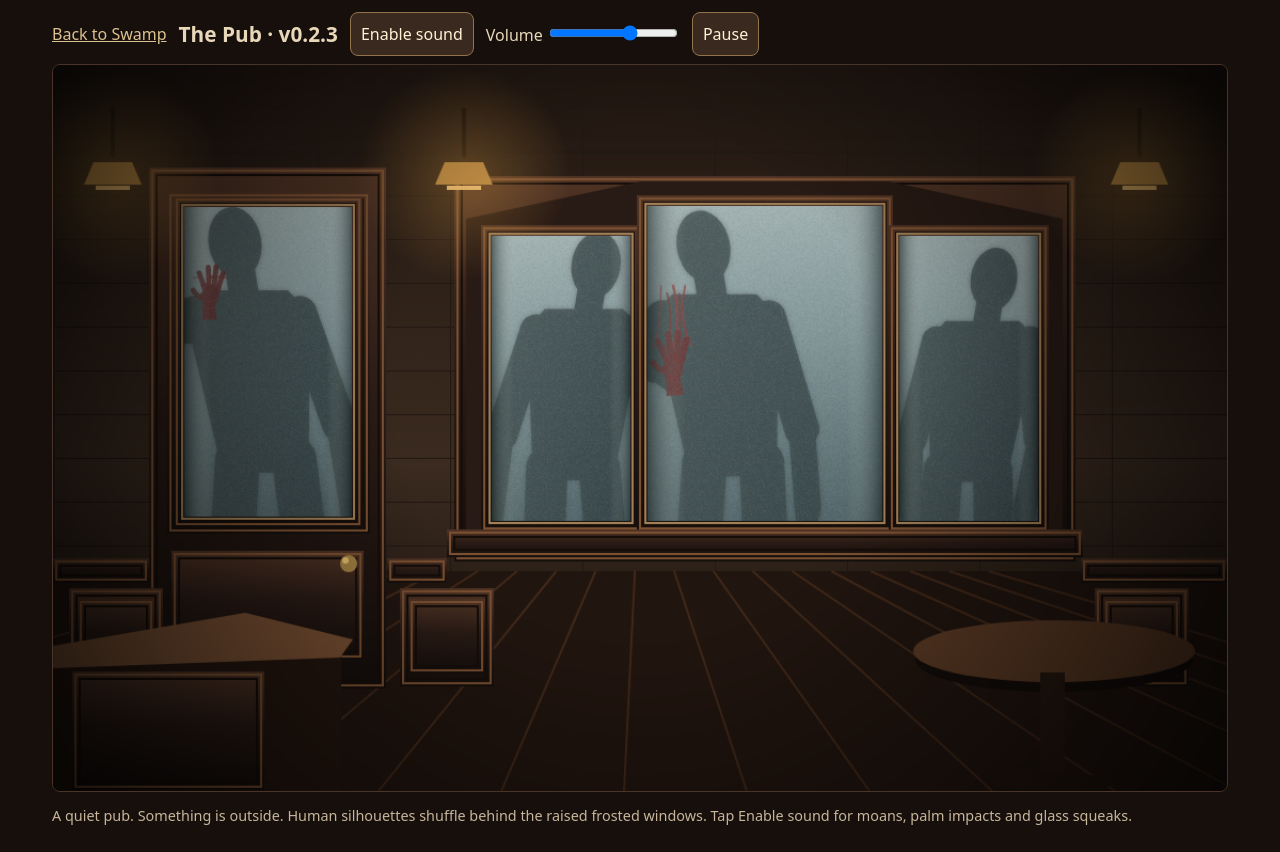
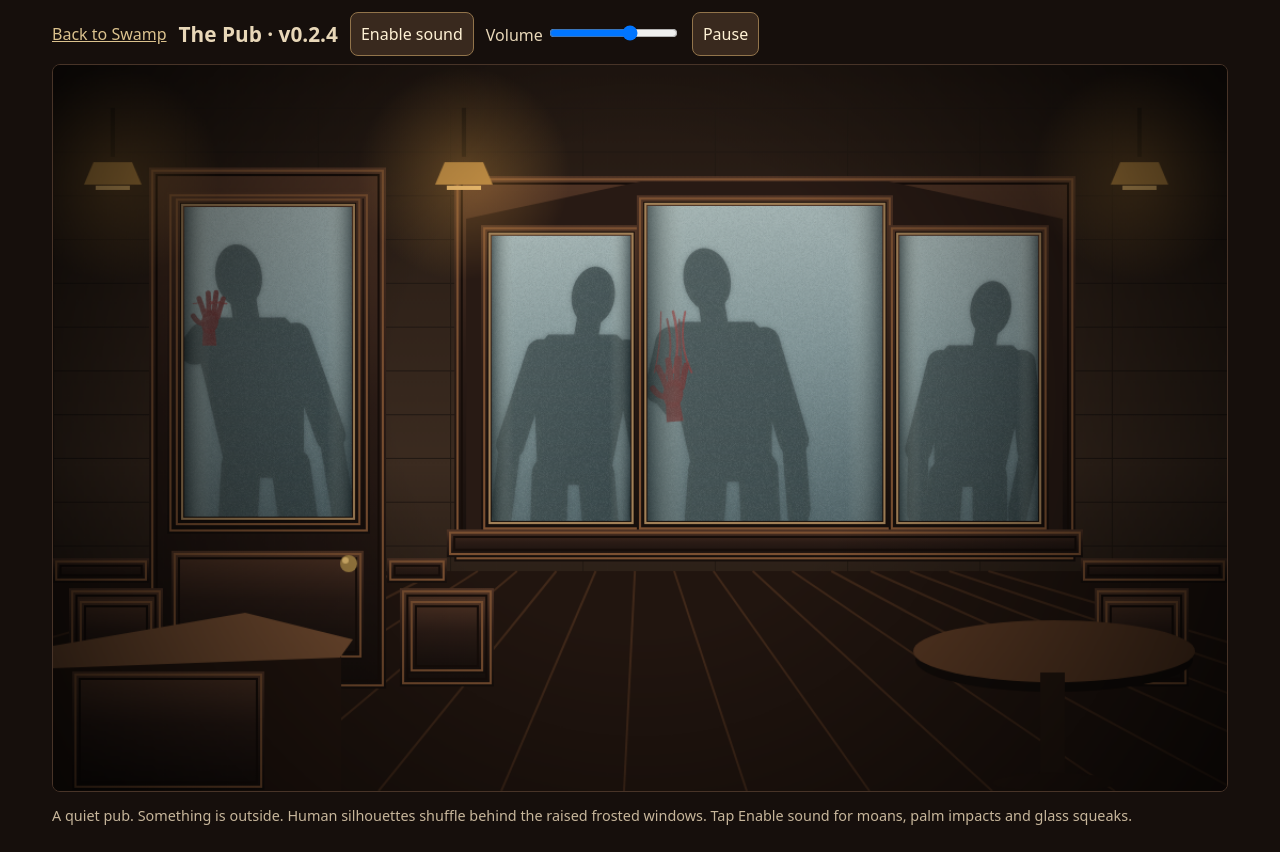
Before and after one commit to impishlycreative/swamp, a browser extension: page zombie_pub/index.html in a window 1280 px wide. Drawn offline with Linux system fonts and the light colour scheme; animation ran at ten frames a second.

Commit message:
The Pub v0.2.4: reduce zombie height while hiding knees and replace tonal squeaks with rough glass friction

```diff
--- a/zombie_pub/index.html
+++ b/zombie_pub/index.html
@@ -1,14 +1,14 @@
 <!doctype html>
-<html lang="en"><head><meta charset="utf-8"><meta name="viewport" content="width=device-width,initial-scale=1,viewport-fit=cover"><title>The Pub — v0.2.3</title>
+<html lang="en"><head><meta charset="utf-8"><meta name="viewport" content="width=device-width,initial-scale=1,viewport-fit=cover"><title>The Pub — v0.2.4</title>
 <style>
 *{box-sizing:border-box}body{margin:0;background:#160f0c;color:#e8d7b8;font:16px system-ui,sans-serif}main{max-width:1200px;margin:auto;padding:12px}header{display:flex;gap:12px;align-items:center;flex-wrap:wrap;margin-bottom:8px}h1{margin:0;font-size:1.3rem}a{color:#dbc28e}button{background:#39291e;color:#fff2d5;border:1px solid #92744b;border-radius:8px;padding:10px;font:inherit}canvas{width:100%;height:auto;display:block;background:#100c09;border:1px solid #483428;border-radius:8px}p{color:#c7b69b;font-size:.9rem}
-</style></head><body><main><header><a href="../index.html">Back to Swamp</a><h1>The Pub · v0.2.3</h1><button id="sound">Enable sound</button><label>Volume <input id="volume" type="range" min="0" max="100" value="65" aria-label="Volume"></label><button id="pause">Pause</button></header><canvas id="view" width="1100" height="680" aria-label="Inside a dim pub, silhouettes and hands move behind frosted windows"></canvas><p id="status">A quiet pub. Something is outside. Human silhouettes shuffle behind the raised frosted windows. Tap Enable sound for moans, palm impacts and glass squeaks.</p></main>
+</style></head><body><main><header><a href="../index.html">Back to Swamp</a><h1>The Pub · v0.2.4</h1><button id="sound">Enable sound</button><label>Volume <input id="volume" type="range" min="0" max="100" value="65" aria-label="Volume"></label><button id="pause">Pause</button></header><canvas id="view" width="1100" height="680" aria-label="Inside a dim pub, silhouettes and hands move behind frosted windows"></canvas><p id="status">A quiet pub. Something is outside. Human silhouettes shuffle behind the raised frosted windows. Tap Enable sound for moans, palm impacts and glass squeaks.</p></main>
 <script>
 "use strict";
 const canvas=document.getElementById("view"), c=canvas.getContext("2d"), W=1100,H=680;
 const rnd=(a,b)=>a+Math.random()*(b-a), clamp=(v,a,b)=>Math.max(a,Math.min(b,v));
 const panes=[{x:123,y:133,w:157,h:290},{x:411,y:160,w:130,h:267},{x:557,y:132,w:220,h:295},{x:793,y:160,w:130,h:267}];
-const actors=panes.map((p,i)=>({p,phase:rnd(0,6),x:p.x+p.w*.5,side:i%2?1:-1,height:rnd(1.48,1.58),stride:rnd(1.7,2.3)}));
+const actors=panes.map((p,i)=>({p,phase:rnd(0,6),x:p.x+p.w*.5,side:i%2?1:-1,height:rnd(1.30,1.39),stride:rnd(1.7,2.3)}));
 const silhouette=document.createElement("canvas");silhouette.width=260;silhouette.height=330;
 const sg=silhouette.getContext("2d");
 const smooth=v=>v*v*(3-2*v);
@@ -87,7 +87,7 @@ function route(node,pan){if(ac.createStereoPanner){const p=ac.createStereoPanner
 function hiss(t,dur,amp,freq,Q,pan,endFreq){const s=ac.createBufferSource(),f=ac.createBiquadFilter(),g=ac.createGain();s.buffer=noise;f.type="bandpass";f.frequency.setValueAtTime(freq,t);f.frequency.exponentialRampToValueAtTime(endFreq||freq,t+dur);f.Q.value=Q;g.gain.setValueAtTime(.0001,t);g.gain.linearRampToValueAtTime(amp,t+Math.min(.035,dur*.2));g.gain.exponentialRampToValueAtTime(.0001,t+dur);s.connect(f);f.connect(g);route(g,pan);s.start(t,rnd(0,.5),dur);s.stop(t+dur)}
 function tone(t,dur,amp,freq,end,pan,type="sine"){const o=ac.createOscillator(),g=ac.createGain();o.type=type;o.frequency.setValueAtTime(freq,t);o.frequency.exponentialRampToValueAtTime(end,t+dur);g.gain.setValueAtTime(.0001,t);g.gain.linearRampToValueAtTime(amp,t+Math.min(.08,dur*.2));g.gain.exponentialRampToValueAtTime(.0001,t+dur);o.connect(g);route(g,pan);o.start(t);o.stop(t+dur)}
 function slap(pan){if(!enabled||paused||!ac||ac.state!=="running")return;const t=ac.currentTime;hiss(t,.12,.55,850,.7,pan,250);hiss(t,.038,.38,2400,.8,pan,1100);tone(t,.18,.22,190,85,pan);tone(t,.11,.08,880,790,pan)}
-function squeak(pan,strength){if(!enabled||paused||!ac||ac.state!=="running")return;const t=ac.currentTime;const f=rnd(1050,2400);hiss(t,.15,.14*strength,f,9,pan,f*rnd(.6,1.2));tone(t,.12,.055*strength,f,f*rnd(.65,1.3),pan)}
+function squeak(pan,strength){if(!enabled||paused||!ac||ac.state!=="running")return;const t=ac.currentTime;const f=rnd(650,1450);hiss(t,rnd(.08,.16),.24*strength,f,1.1,pan,f*rnd(.65,1.35));hiss(t+.025,.07,.12*strength,rnd(1700,3000),.8,pan,1200)}
 function moan(pan){if(!enabled||paused||!ac||ac.state!=="running")return;const t=ac.currentTime,d=rnd(1.2,2.5),f=rnd(90,145);const o=ac.createOscillator(),lp=ac.createBiquadFilter(),g=ac.createGain(),v=ac.createOscillator(),vg=ac.createGain();o.type="sawtooth";o.frequency.setValueAtTime(f,t);o.frequency.linearRampToValueAtTime(f*1.18,t+d*.4);o.frequency.exponentialRampToValueAtTime(f*.75,t+d);lp.type="lowpass";lp.frequency.value=1100;v.frequency.value=4;vg.gain.value=3;v.connect(vg);vg.connect(o.frequency);g.gain.setValueAtTime(.0001,t);g.gain.linearRampToValueAtTime(.18,t+d*.3);g.gain.exponentialRampToValueAtTime(.0001,t+d);o.connect(lp);lp.connect(g);route(g,pan);o.start(t);v.start(t);o.stop(t+d);v.stop(t+d);hiss(t,d,.045,330,.7,pan,190)}
 document.getElementById("sound").onclick=async function(){if(!audio()){this.textContent="Audio unavailable";return}enabled=!enabled;if(enabled){try{await ac.resume()}catch(e){enabled=false}}master.gain.value=enabled&&!paused?4*Number(document.getElementById("volume").value)/100:0;this.textContent=enabled?"Mute sound":"Enable sound"};
 document.getElementById("volume").oninput=function(){if(master)master.gain.value=enabled&&!paused?4*Number(this.value)/100:0};
```
